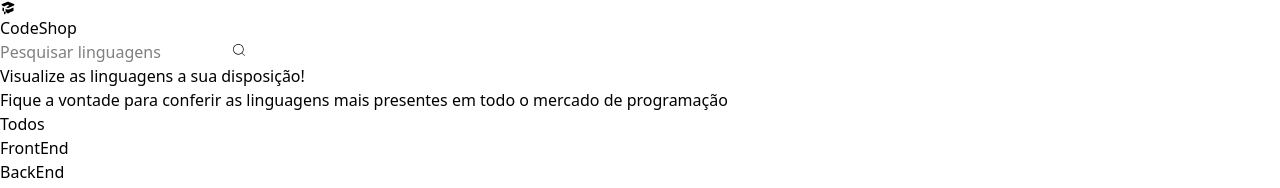
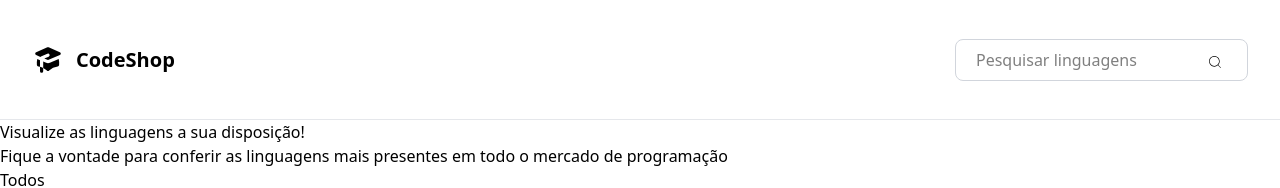
Before and after one commit to Lucasmenezes08/codeshop, a React (Vite) app in the folder codeshop/: page / in a window 1280 px wide. Shown: the top 188 px of the page. Built offline with nearby package versions, Linux system fonts and the light colour scheme.

Commit message:
:lipstick: style: Estilizar componente NavBar

```diff
--- a/codeshop/src/components/layout/header.jsx
+++ b/codeshop/src/components/layout/header.jsx
@@ -5,13 +5,13 @@ import ProductList from "../../product/productList";
 
 export default function Header(){
     return (
-        <header>
-            <nav>
-                <section>
-                    <icon>
-                        <HiAcademicCap />
+        <header className="w-full">
+            <nav className="w-full h-[15vh] flex flex-row justify-between items-center px-8 border-b border-gray-200">
+                <section className="flex flex-row items-center gap-3">
+                    <icon className=''>
+                        <HiAcademicCap size={32}/>
                     </icon>
-                    <h2>CodeShop</h2>
+                    <h2 className="text-xl font-bold">CodeShop</h2>
                 </section>
 
                 <SearchBar />
--- a/codeshop/src/product/searchBar.jsx
+++ b/codeshop/src/product/searchBar.jsx
@@ -3,13 +3,13 @@ import { CiSearch } from "react-icons/ci";
 
 export default function SearchBar (){
     return (
-        <form>
-            <input
+        <form className="flex flex-row items-center justify-center border-gray-300 border py-2 px-5 rounded-lg">
+            <input  className="outline-none"
             type='search'
             placeholder="Pesquisar linguagens"
             required
             />
-            <button type="submit">
+            <button type="submit" className="pr-1 pt-1 cursor-pointer">
                 <CiSearch />
             </button>
         </form>
```
